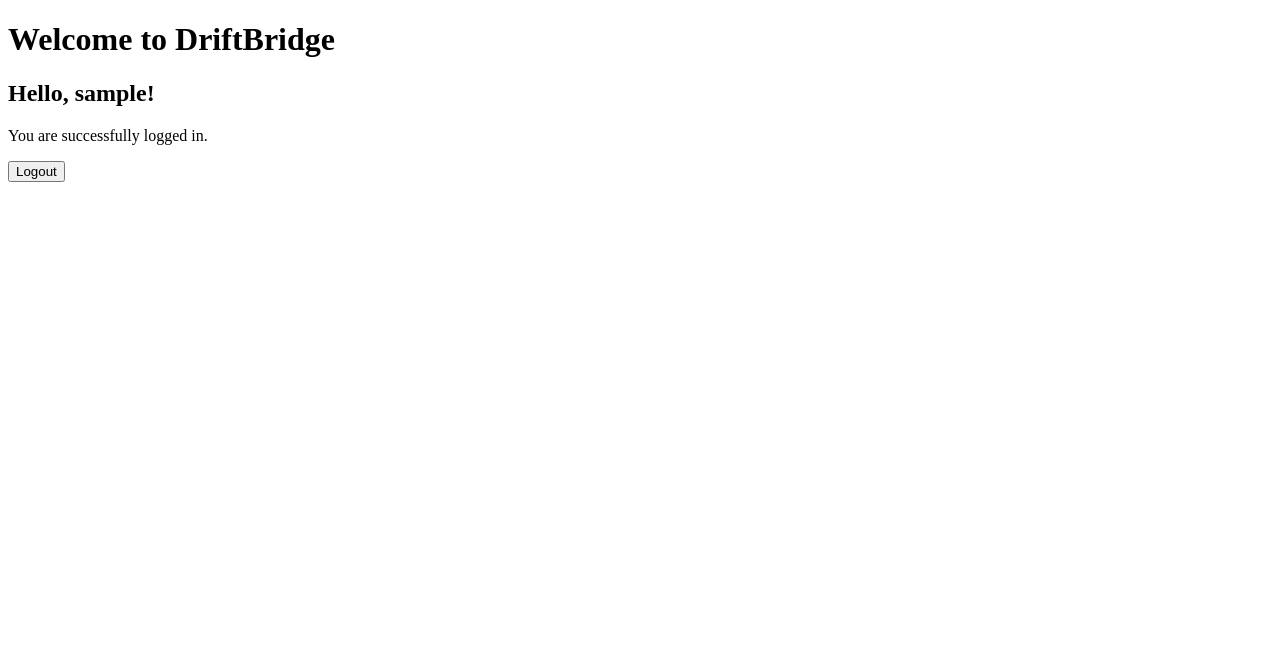
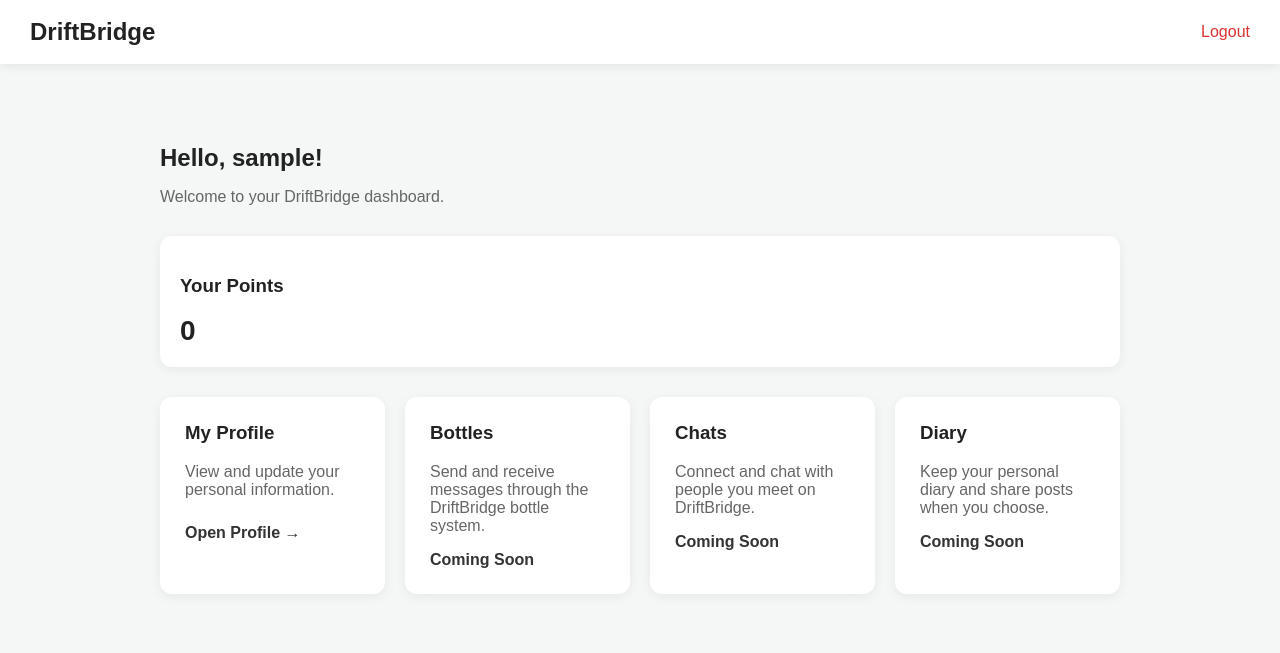
Before and after one commit to bhumika815/DriftBridge, a Flask app: page /dashboard in a window 1280 px wide. Shown: the top 653 px of the page. Run offline with Flask 3, Linux system fonts and the light colour scheme; the visitor is signed in with stand-in values (Sample User, id 1).

Commit message:
Improve user dashboard

```diff
--- a/app/templates/dashboard.html
+++ b/app/templates/dashboard.html
@@ -3,20 +3,184 @@
 <head>
     <meta charset="UTF-8">
     <meta name="viewport" content="width=device-width, initial-scale=1.0">
+
     <title>Dashboard - DriftBridge</title>
+
+    <style>
+        * {
+            box-sizing: border-box;
+        }
+
+        body {
+            margin: 0;
+            font-family: Arial, sans-serif;
+            background: #f4f7f6;
+            color: #222;
+        }
+
+        .navbar {
+            background: white;
+            padding: 18px 30px;
+            display: flex;
+            justify-content: space-between;
+            align-items: center;
+            box-shadow: 0 2px 10px rgba(0, 0, 0, 0.08);
+        }
+
+        .logo {
+            font-size: 24px;
+            font-weight: bold;
+        }
+
+        .logout {
+            text-decoration: none;
+            color: #d33;
+        }
+
+        .container {
+            max-width: 1000px;
+            margin: 40px auto;
+            padding: 20px;
+        }
+
+        .welcome {
+            margin-bottom: 30px;
+        }
+
+        .welcome h1 {
+            margin-bottom: 8px;
+        }
+
+        .welcome p {
+            color: #666;
+        }
+
+        .points-card {
+            background: white;
+            padding: 20px;
+            border-radius: 12px;
+            margin-bottom: 30px;
+            box-shadow: 0 3px 12px rgba(0, 0, 0, 0.06);
+        }
+
+        .points {
+            font-size: 28px;
+            font-weight: bold;
+        }
+
+        .features {
+            display: grid;
+            grid-template-columns: repeat(auto-fit, minmax(220px, 1fr));
+            gap: 20px;
+        }
+
+        .feature-card {
+            background: white;
+            padding: 25px;
+            border-radius: 12px;
+            box-shadow: 0 3px 12px rgba(0, 0, 0, 0.06);
+        }
+
+        .feature-card h3 {
+            margin-top: 0;
+        }
+
+        .feature-card p {
+            color: #666;
+            min-height: 45px;
+        }
+
+        .feature-card a {
+            text-decoration: none;
+            color: #333;
+            font-weight: bold;
+        }
+    </style>
 </head>
 
 <body>
 
-    <h1>Welcome to DriftBridge</h1>
+    <nav class="navbar">
+        <div class="logo">
+            DriftBridge
+        </div>
 
-    <h2>Hello, {{ current_user.username }}!</h2>
+        <a class="logout" href="{{ url_for('auth.logout') }}">
+            Logout
+        </a>
+    </nav>
 
-    <p>You are successfully logged in.</p>
+    <main class="container">
 
-    <a href="{{ url_for('auth.logout') }}">
-        <button>Logout</button>
-    </a>
+        <section class="welcome">
+            <h1>Hello, {{ current_user.username }}!</h1>
+
+            <p>
+                Welcome to your DriftBridge dashboard.
+            </p>
+        </section>
+
+        <section class="points-card">
+            <h3>Your Points</h3>
+
+            <div class="points">
+                {{ current_user.points }}
+            </div>
+        </section>
+
+        <section class="features">
+
+            <div class="feature-card">
+                <h3>My Profile</h3>
+
+                <p>
+                    View and update your personal information.
+                </p>
+
+                <a href="{{ url_for('profile.profile') }}">
+                    Open Profile →
+                </a>
+            </div>
+
+            <div class="feature-card">
+                <h3>Bottles</h3>
+
+                <p>
+                    Send and receive messages through the DriftBridge bottle system.
+                </p>
+
+                <a href="#">
+                    Coming Soon
+                </a>
+            </div>
+
+            <div class="feature-card">
+                <h3>Chats</h3>
+
+                <p>
+                    Connect and chat with people you meet on DriftBridge.
+                </p>
+
+                <a href="#">
+                    Coming Soon
+                </a>
+            </div>
+
+            <div class="feature-card">
+                <h3>Diary</h3>
+
+                <p>
+                    Keep your personal diary and share posts when you choose.
+                </p>
+
+                <a href="#">
+                    Coming Soon
+                </a>
+            </div>
+
+        </section>
+
+    </main>
 
 </body>
 </html>
```
